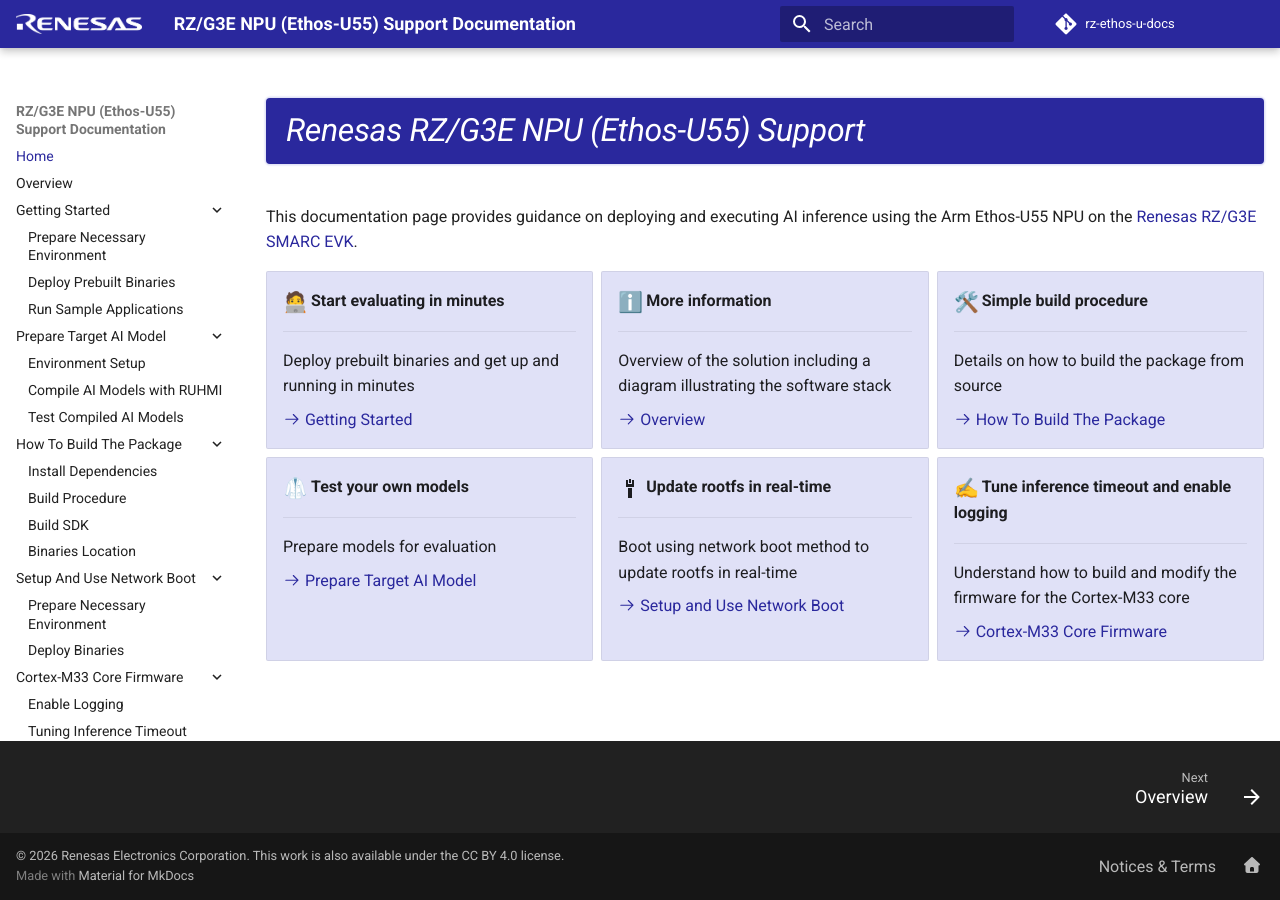
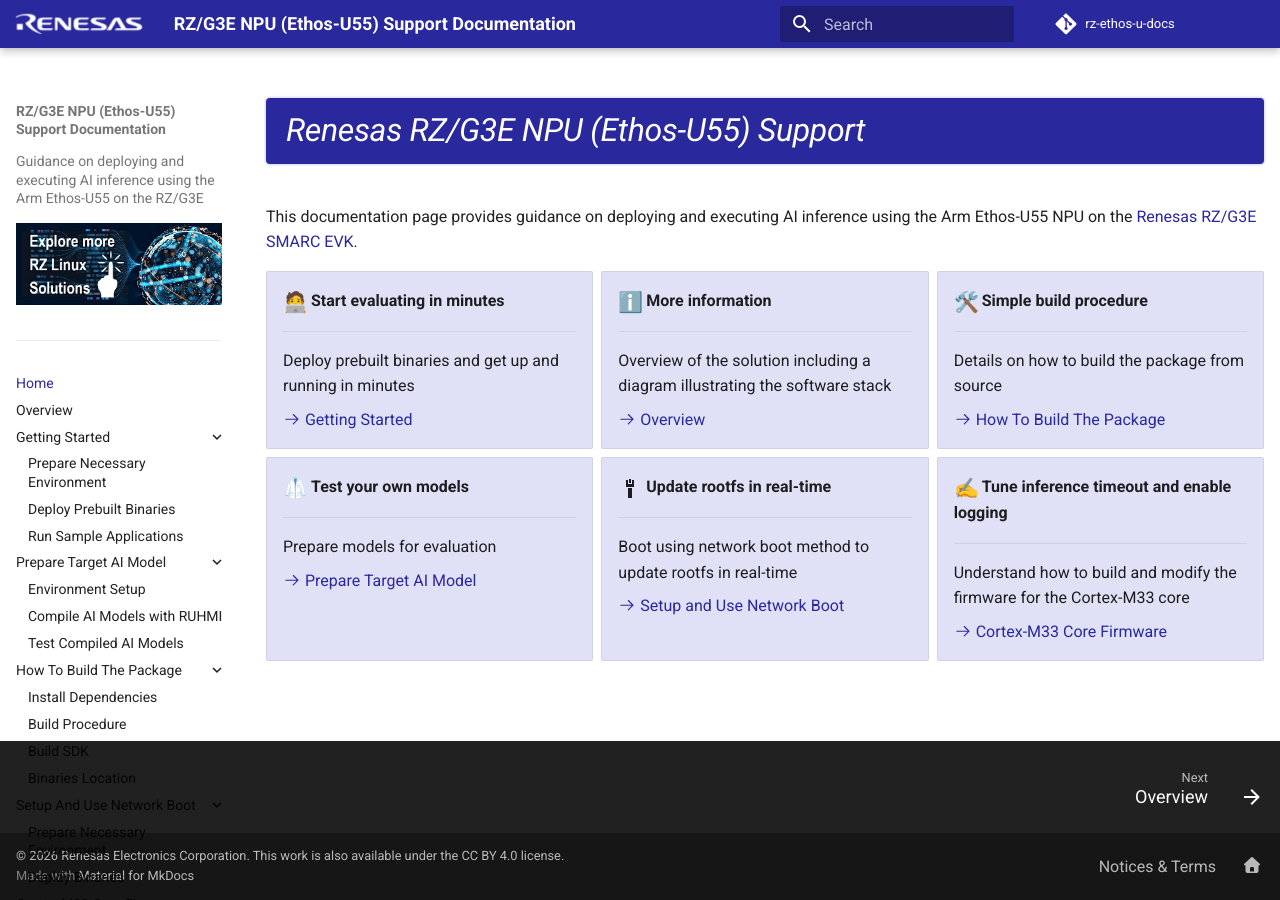
Before and after one commit to renesas-rz/rz-ethos-u-docs, an MkDocs documentation site: the page built from docs/index.md, in a window 1280 px wide. Built offline with MkDocs 1.6.1 and Material for MkDocs 9.7.7, drawn with Linux system fonts in a browser that asks for light colours; emoji names are drawn with the system emoji font; comment, search, counter and statistics services are not loaded.

Commit message:
docs: Add link to Renesas RZ Linux Solutions
Add a button to the navigation bar that links to the Renesas RZ Linux
Solutions documentation page.

CSS changes and themes ported from:
https://github.com/renesas-rz/rz_verified_linux_package/tree/main

Signed-off-by: Ayman Chaudhry <ayman.chaudhry.kc@renesas.com>

```diff
--- /dev/null
+++ b/docs/_themes/partials/nav-top-btn.html
@@ -0,0 +1,30 @@
+{% if config.theme.nav_top and config.theme.nav_top.btns %}
+  {% for btn in config.theme.nav_top.btns %}
+    {% if btn.new_tab %}
+      {% set target = "_blank" %}
+    {% else %}
+      {% set target = "" %}
+    {% endif %}
+    <li class="md-nav__item" id="md-nav-top-btn">
+      {% if btn.image %}
+        {% if btn.mobile_text_link %}
+          <a href="{{ btn.url | url }}" class="md-nav__link md-button md-button--primary btn-yellow " target="{{ target }}" >
+            <span class="md-ellipsis">
+              {{ btn.name }}
+            </span>
+          </a>
+        {% else %}
+          <a href="{{ btn.url | url }}" target="{{ target }}" >
+            <img src="{{ btn.image | url }}">
+          </a>
+        {% endif %}
+      {% else %}
+        <a href="{{ btn.url | url }}" class="md-nav__link md-button md-button--primary btn-yellow " target="{{ target }}" >
+          <span class="md-ellipsis">
+            {{ btn.name }}
+          </span>
+        </a>
+      {% endif %}
+    </li>
+  {% endfor %}
+{% endif %}
--- /dev/null
+++ b/docs/_themes/partials/nav-top.html
@@ -0,0 +1,50 @@
+{% if config.theme.logo %}
+  {% set class = "md-nav-top-title" %}
+{% else %}
+  {% set class = "md-nav-top-title md-nav-top-no-icon" %}
+{% endif %}
+<div class="{{ class }}">
+  <a id="md-nav-top-home" href="{{ nav.homepage.url | url }}">
+    {{ config.site_name }}
+  </a>
+  {% if config.theme.nav_top.no_title %}
+    {#- do nothing -#}
+  {% else %}
+    <span>
+      {{ config.site_name }}
+    </span>
+    {% if config.site_description %}
+      <p class="md-nav-top-subtitle">
+        {{ config.site_description }}
+      </p>
+    {% endif %}
+  {% endif %}
+  <div class="md-nav-top-logos md-typeset">
+    {% if config.theme.nav_top %}
+      {% for logo in config.theme.nav_top.logos %}
+        <img src="{{ logo | url }}">
+      {% endfor %}
+    {% endif %}
+    {% if config.theme.nav_top and config.theme.nav_top.btns %}
+      {% for btn in config.theme.nav_top.btns %}
+        {% if btn.new_tab %}
+          {% set target = "_blank" %}
+        {% else %}
+          {% set target = "" %}
+        {% endif %}
+        {% if btn.image %}
+          <a href="{{ btn.url | url }}" target="{{ target }}" >
+            <img src="{{ btn.image | url }}">
+          </a>
+        {% else %}
+          <p>
+            <a class="md-button md-button--primary btn-yellow btn-round btn-small" href="{{ btn.url | url }}" target="{{ target }}" >
+              {{ btn.name }}
+            </a>
+          </p>
+        {% endif %}
+      {% endfor %}
+    {% endif %}
+    <hr/>
+  </div>
+</div>
--- /dev/null
+++ b/docs/_themes/partials/nav.html
@@ -0,0 +1,48 @@
+{#-
+  Copyright (c) 2016-2024 Martin Donath <martin.donath@squidfunk.com>
+  Copyright (c) 2024 Renesas Electronics Corporation and/or its affiliates
+  SPDX-License-Identifier: MIT
+
+  This code was originally taken from
+    https://github.com/squidfunk/mkdocs-material/blob/master/material/templates/partials/nav.html
+  and have sources in
+    https://github.com/squidfunk/mkdocs-material/blob/master/src/templates/partials/nav.html
+-#}
+
+{% import "partials/nav-item.html" as item with context %}
+{% set class = "md-nav md-nav--primary" %}
+{% if "navigation.tabs" in features %}
+  {% set class = class ~ " md-nav--lifted" %}
+{% endif %}
+{% if "toc.integrate" in features %}
+  {% set class = class ~ " md-nav--integrated" %}
+{% endif %}
+<nav class="{{ class }}" aria-label="{{ lang.t('nav') }}" data-md-level="0">
+  <label class="md-nav__title" for="__drawer">
+    {% if config.theme.logo %}
+      {% if config.extra.homepage is defined %}
+        {% set target = "_blank" %}
+        {% set title = "Home" %}
+      {% else %}
+        {% set target = "_self" %}
+        {% set title = config.site_name | e %}
+      {% endif %}
+      <a href="{{ config.extra.homepage | d(nav.homepage.url, true) | url }}" title="{{ title }}" class="md-nav__button md-logo" aria-label="{{ config.site_name }}" data-md-component="logo" target="{{ target }}">
+        {% include "partials/logo.html" %}
+      </a>
+    {% endif %}
+    {% include "partials/nav-top.html" %}
+  </label>
+  {% if config.repo_url %}
+    <div class="md-nav__source">
+      {% include "partials/source.html" %}
+    </div>
+  {% endif %}
+  <ul class="md-nav__list" data-md-scrollfix>
+    {% include "partials/nav-top-btn.html" %}
+    {% for nav_item in nav %}
+      {% set path = "__nav_" ~ loop.index %}
+      {{ item.render(nav_item, path, 1) }}
+    {% endfor %}
+  </ul>
+</nav>
--- a/docs/assets/css/extra.css
+++ b/docs/assets/css/extra.css
@@ -431,6 +431,204 @@
     opacity: 0 !important;
 }
 
+* navigations right top */
+/* ===================== */
+
+.md-nav-top-title {
+  display: block;
+}
+
+.md-nav-top-subtitle {
+  display: none;
+  font-weight: normal;
+}
+
+.md-nav-top-logos {
+  display: none;
+  text-align: center;
+
+  img {
+    margin: auto;
+    width: 4rem;
+    height: 4rem;
+    object-fit: contain;
+  }
+
+  a img {
+    margin: 0.1rem 0;
+    width: 100%;
+    height: auto;
+  }
+
+  a[target=_blank]:has(img)::after {
+    top: 0.4rem;
+    right: 0.7rem;
+  }
+}
+
+#md-nav-top-btn {
+  display: block;
+}
+
+@media screen and (min-width:76.25em) {
+  #md-nav-top-home:hover {
+    color: var(--md-default-fg-color);
+  }
+
+  #md-nav-top-home {
+    display: none;
+  }
+
+  #md-nav-top-home + span {
+    display: block:
+  }
+
+  .md-nav-top-subtitle,
+  .md-nav-top-logos {
+    display: block;
+  }
+
+  #md-nav-top-btn {
+    display: none;
+  }
+}
+
+@media screen and (max-width:76.25em) {
+  .md-nav__title:has(.md-nav-top-no-icon) {
+    height: 0.625em;
+  }
+
+  .md-nav-top-no-icon {
+    margin-top: -3.1em;
+  }
+
+  .md-nav-top-no-icon > #md-nav-top-home {
+    display: block;
+    left: .2rem;
+    margin: .2rem;
+    padding: 0 .4rem;
+    position: absolute;
+    right: .2rem;
+    top: .2rem;
+    font-size: large;
+  }
+
+  #md-nav-top-home + span {
+    display: none;
+  }
+
+  #md-nav-top-btn {
+    a img {
+      margin: 0.4em 0.4em 0 0.4em;
+      width: calc(100% - 0.8em);
+      object-fit: contain;
+    }
+
+    a[target=_blank]::after {
+      display: none;
+    }
+  }
+}
+
+/* navigations right top */
+/* ===================== */
+
+.md-nav-top-title {
+  display: block;
+}
+
+.md-nav-top-subtitle {
+  display: none;
+  font-weight: normal;
+}
+
+.md-nav-top-logos {
+  display: none;
+  text-align: center;
+
+  img {
+    margin: auto;
+    width: 4rem;
+    height: 4rem;
+    object-fit: contain;
+  }
+
+  a img {
+    margin: 0.1rem 0;
+    width: 100%;
+    height: auto;
+  }
+
+  a[target=_blank]:has(img)::after {
+    top: 0.4rem;
+    right: 0.7rem;
+  }
+}
+
+#md-nav-top-btn {
+  display: block;
+}
+
+@media screen and (min-width:76.25em) {
+  #md-nav-top-home:hover {
+    color: var(--md-default-fg-color);
+  }
+
+  #md-nav-top-home {
+    display: none;
+  }
+
+  #md-nav-top-home + span {
+    display: block:
+  }
+
+  .md-nav-top-subtitle,
+  .md-nav-top-logos {
+    display: block;
+  }
+
+  #md-nav-top-btn {
+    display: none;
+  }
+}
+
+@media screen and (max-width:76.25em) {
+  .md-nav__title:has(.md-nav-top-no-icon) {
+    height: 0.625em;
+  }
+
+  .md-nav-top-no-icon {
+    margin-top: -3.1em;
+  }
+
+  .md-nav-top-no-icon > #md-nav-top-home {
+    display: block;
+    left: .2rem;
+    margin: .2rem;
+    padding: 0 .4rem;
+    position: absolute;
+    right: .2rem;
+    top: .2rem;
+    font-size: large;
+  }
+
+  #md-nav-top-home + span {
+    display: none;
+  }
+
+  #md-nav-top-btn {
+    a img {
+      margin: 0.4em 0.4em 0 0.4em;
+      width: calc(100% - 0.8em);
+      object-fit: contain;
+    }
+
+    a[target=_blank]::after {
+      display: none;
+    }
+  }
+}
+
 /* Colour formatting for Switch Setting tables */
 .green {
   background-color: var(--renesas-secondary-color-bg-green);
--- a/mkdocs.yml
+++ b/mkdocs.yml
@@ -49,6 +49,14 @@
     - search.suggest
     - toc.integrate
     - toc.follow
+  nav_top:
+    btns:
+      - name: Go to Renesas RZ Linux Solutions homepage
+        url: https://renesas-rz.github.io/rz_solution/
+        image: assets/images/Explore_more_RZ_Linux_Solutions.png
+        new_tab: true
+        mobile_text_link: false
+        no_title: true
   palette:
     - primary: custom
   logo: assets/images/logo.png
```
Also changed, not shown: docs/assets/images/Explore_more_RZ_Linux_Solutions.png (added).
